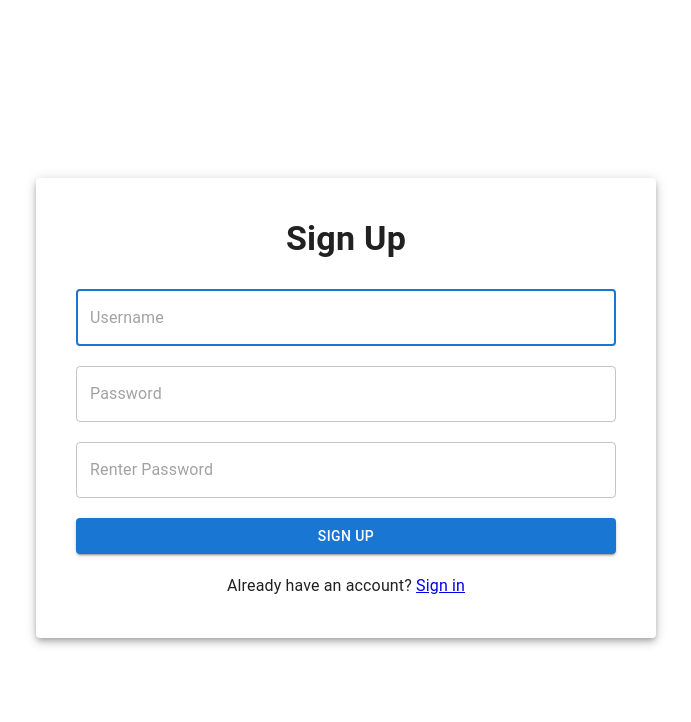
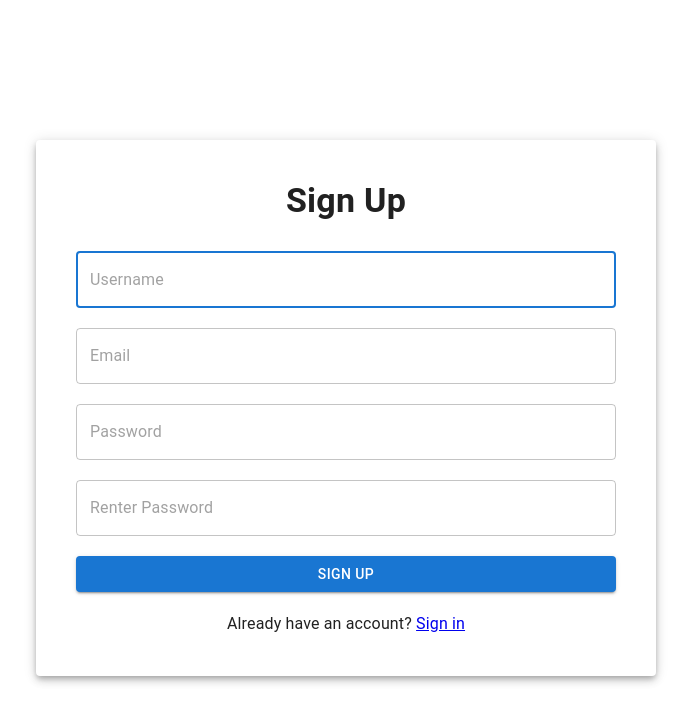
Before and after one commit to castonln/RecipeVault, a React (Vite) app in the folder client/: page /signup in a window 1280 px wide. Shown: the top 722 px of the page, without its empty margins (294-985 px from the left). Built offline with nearby package versions, Linux system fonts and the light colour scheme.

Commit message:
Added Email Field for SignUp

```diff
--- a/client/src/components/SignUp.jsx
+++ b/client/src/components/SignUp.jsx
@@ -2,7 +2,6 @@ import { Stack, Paper, Box, TextField, Typography, Button } from "@mui/material"
 import { NavLink } from "react-router";
 import { ROUTES } from "../utils/router";
 
-//test sync
 const SignUp = () => {
     const handleSubmit = () => {
         console.log("Submit")
@@ -28,6 +27,7 @@ const SignUp = () => {
                         Sign Up
                     </Typography>
                     <TextField placeholder="Username" fullWidth required autoFocus sx={{ marginBottom: "20px" }} />
+                    <TextField placeholder="Email" fullWidth required sx={{ marginBottom: "20px" }} />
                     <TextField placeholder="Password" fullWidth required type="password" sx={{ marginBottom: "20px" }} />
                     <TextField placeholder="Renter Password" fullWidth required type="password" sx={{ marginBottom: "20px" }} />
                     <Button type="submit" variant="contained" fullWidth>Sign Up</Button>
```
